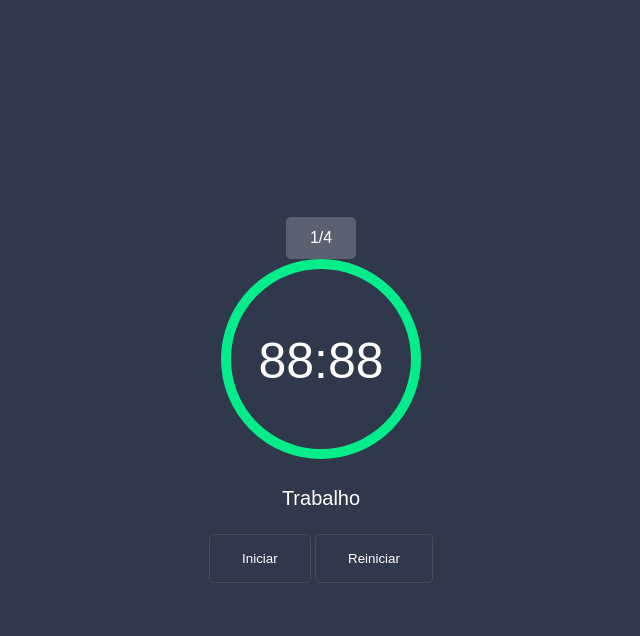
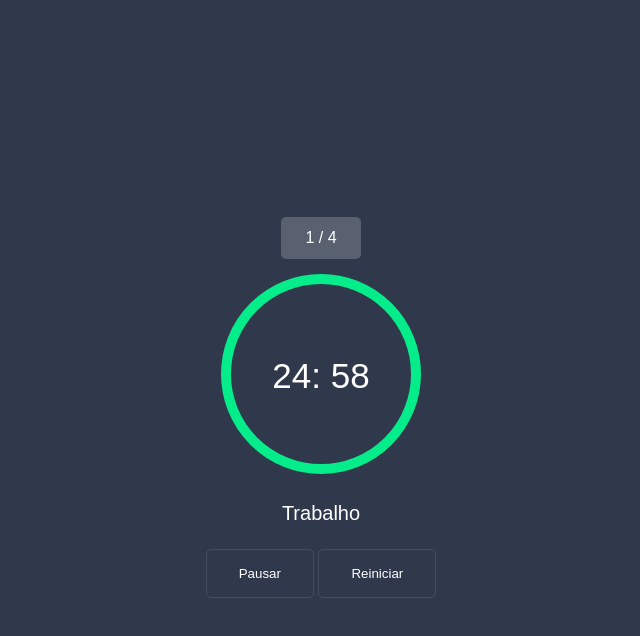
Before and after one commit to JefMacedo/pomodoro, a plain HTML site: page index.html in a window 1280 px wide. Both pictures are taken after a click on the button "Iniciar". Shown: the whole page, without its empty margins (319-959 px from the left). Drawn offline with Linux system fonts and the light colour scheme.

Commit message:
finalizando o script

```diff
--- a/scripts.js
+++ b/scripts.js
@@ -1,7 +1,118 @@
 const circleElement = document.querySelector('.circle');
+const timeElement = document.querySelector('.time');
+const timeModeElement = document.querySelector('.time-mode');
+const turnElement = document.querySelector('.turns');
+const controlButton = document.querySelector('.timer-control');
+const resetButton = document.querySelector('.reset-button');
+const notificationSound = document.querySelector('#notification');
+
+let isRunning,
+    isBreakTime,
+    workTime,
+    breakTime,
+    longBreakTime,
+    totalTurns,
+    currentTurn,
+    totalTime,
+    timeRemaining,
+    timer;
+
+controlButton.addEventListener('click', toggleStartPause);
+resetButton.addEventListener('click', reset);
+
+function startValues() {
+    isRunning = false;
+    isBreakTime = false;
+    workTime = 25 * 60;
+    breakTime = 5 * 60;
+    longBreakTime = 15 * 60;
+    totalTurns = 4;
+    currentTurn = 1;
+    totalTime = workTime;
+    timeRemaining = totalTime;
+    timer = null;
+}
+
+function toggleStartPause() {
+    isRunning ? pause() : start();
+}
+
+function start(){
+    isRunning = true;
+    controlButton.innerText = 'Pausar';
+    timer = setInterval(updateTimer, 1000);
+}
+
+function pause(){
+    isRunning = false;
+    controlButton.innerText = 'Iniciar';
+    clearInterval(timer);
+}
+
+function reset(){
+    pause();
+    startValues();
+    drawTime();
+    drawTurn();
+}
+
+function updateTimer(){
+    if(timeRemaining > 0){
+        timeRemaining--;
+    }else{
+        finishTurn();
+    }
+    drawTime();
+}
+
+function finishTurn(){
+    pause();
+    notificationSound.play();
+    nextTurn();
+    drawTurn();
+}
+function nextTurn(){
+    isBreakTime = !isBreakTime;
+    if(!isBreakTime){
+        currentTurn++;
+    }
+    if(currentTurn<= totalTurns){
+        if(isBreakTime){
+            if(currentTurn < totalTime){
+                totalTime = breakTime;
+            } else {
+                totalTime = longBreakTime;
+            }
+        } else {
+            totalTime = workTime;
+        }
+        timeRemaining = totalTime;
+    } else {
+        reset();
+    }
+}
+
+function drawTime(){
+    const minutes = Math.floor(timeRemaining / 60).toString().padStart(2, '0');
+    const seconds = Math.floor(timeRemaining % 60).toString().padStart(2, '0');
+
+    timeElement.innerText = `${minutes}: ${seconds}`;
+    setCirclePercent(timeRemaining / totalTime * 100);
+}
+
+function drawTurn(){
+    let timeMode = 'Trabalho';
+    if (isBreakTime){
+        timeMode = currentTurn < totalTurns ? 'Descanso' : 'Descanso Longo';
+    }
+    timeModeElement.innerText = timeMode;
+    turnElement.innerText = `${currentTurn} / ${totalTurns}`;
+}
 
 function setCirclePercent(percent){
     const circlePerimeter = 597;
     const dashOffset = (circlePerimeter * (percent / 100));
     circleElement.style.setProperty('--dash-offset', circlePerimeter - dashOffset);
 }
+
+reset();
--- a/styles.css
+++ b/styles.css
@@ -36,6 +36,7 @@ button:hover {
 .turns {
     background-color: rgba(255, 255, 255, 0.2);
     padding: 12px 24px;
+    margin: 15px;
     border-radius: 5px;
 }
 
@@ -48,7 +49,7 @@ button:hover {
     top: 50%;
     left: 50%;
     transform: translate(-50%, -50%);
-    font-size: 50px;
+    font-size: 35px;
 }
 
 .time-mode {
```
